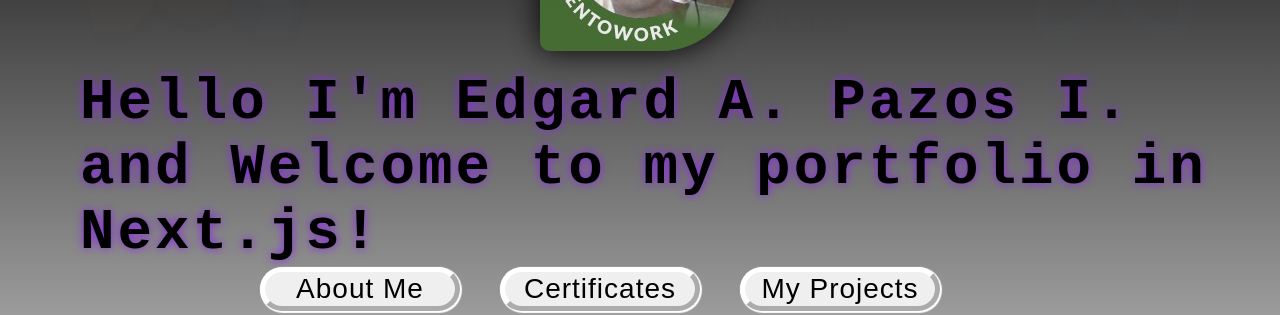
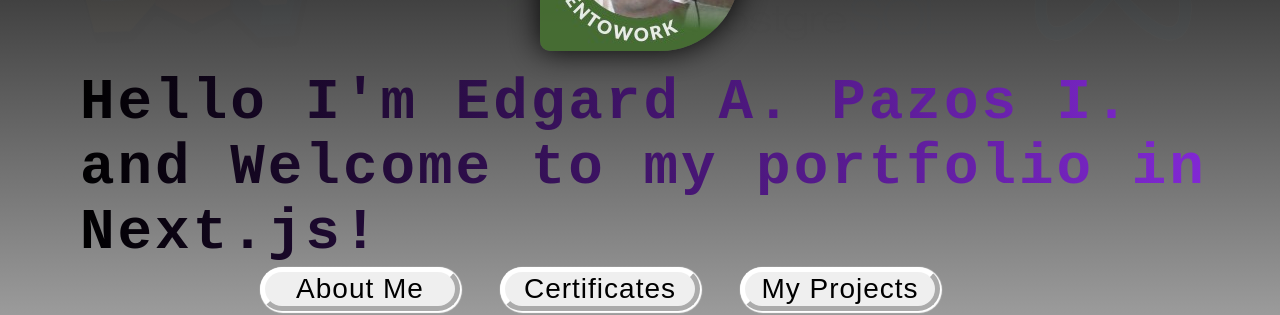
Before and after one commit to EdgardYayo/Portfolio, a Next.js app: page / in a window 1280 px wide. Shown: the part 229-544 px from the top of the page. Built offline with nearby package versions, Linux system fonts and the light colour scheme.

Commit message:
title styles

```diff
--- a/styles/Home.module.css
+++ b/styles/Home.module.css
@@ -15,24 +15,28 @@
 }
 
 .title {
-  color: black;
+  color: transparent;
   font-size: 3.6rem;
   font-family: monospace;
+  background-image: linear-gradient(90deg, black, blueviolet);
+  background-clip: text;
+  -webkkit-background-clip:text;
   position: absolute;
   left: 80px;
   transition: 1s;
   letter-spacing: 3px;
   top: 260px;
-  text-shadow: 0 0 10px blueviolet;
+  /* text-shadow: 0 0 10px blueviolet; */
   z-index: 1;
-  transition: all 500ms;
+  transition: all 750ms ease;
 
 }
 
 .title:hover {
-  text-shadow: 0 0 10px blue;
+  /* text-shadow: 0 0 10px blue; */
+  background-image: linear-gradient(90deg,blue, black);
   font-style: italic;
-  transform: scale(1.1);
+  transform: scale(1.05);
 
 }
 
```
